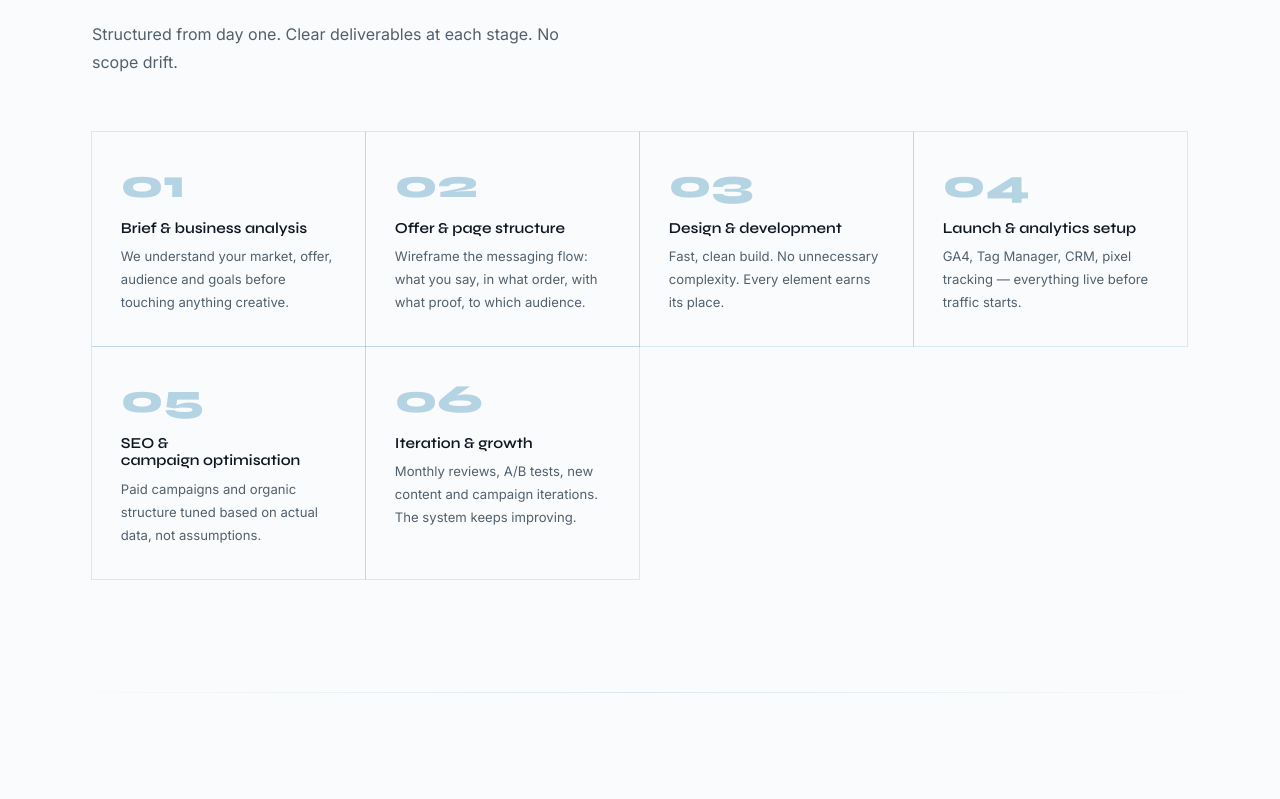
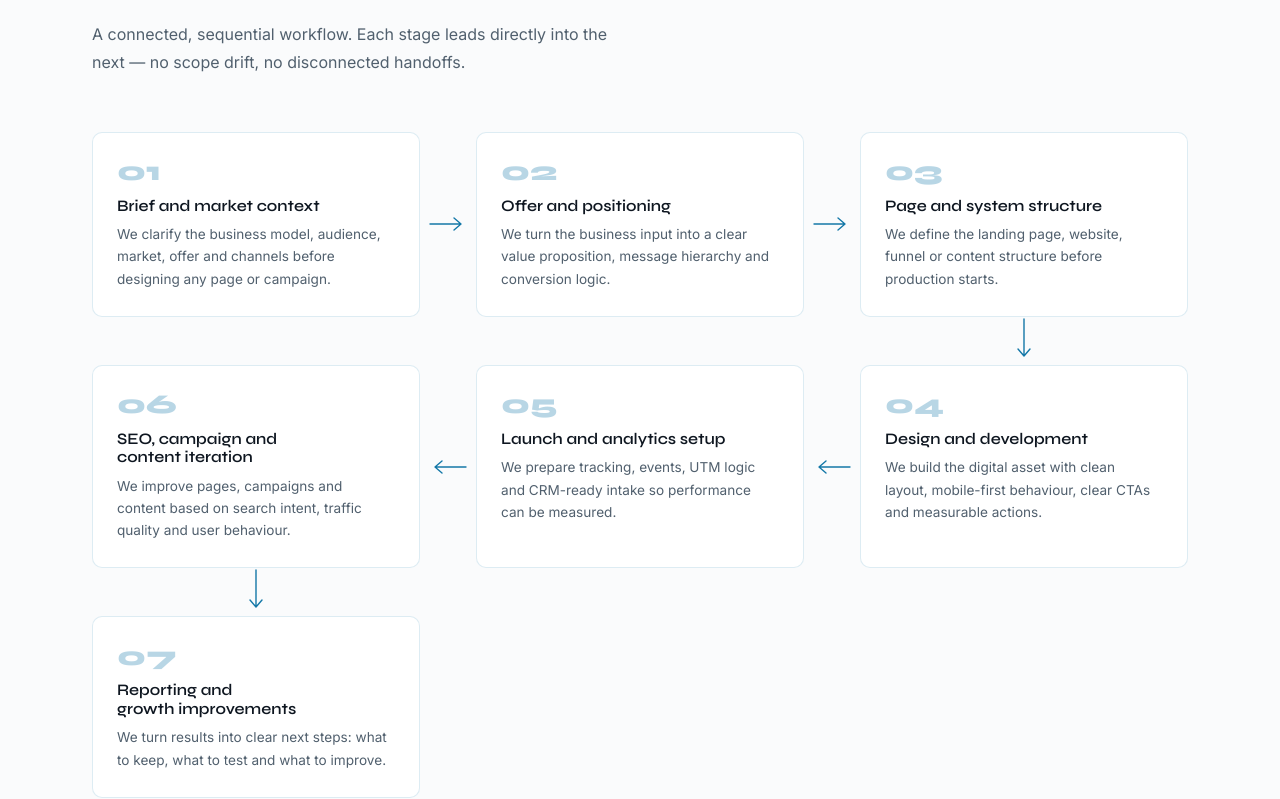
Before and after one commit to Guy4resh-stack/montas-asia-website, a React (Vite) app: page / in a window 1280 px wide. Shown: the part 4445-5244 px from the top of the page. Built offline with nearby package versions, Linux system fonts and the light colour scheme; a web font is replaced by a local one.

Commit message:
feat: connected snake-path Process flow with mobile timeline

```diff
--- /dev/null
+++ b/src/components/ProcessFlow.jsx
@@ -0,0 +1,158 @@
+/**
+ * ProcessFlow — connected, sequential process visualisation for the homepage
+ * Process section. Desktop: a 3-column serpentine ("snake path") layout with
+ * directional connector arrows between steps. Mobile: a vertical timeline
+ * with a continuous connector line.
+ */
+
+const STEPS = [
+  {
+    n: '01',
+    title: 'Brief and market context',
+    text: 'We clarify the business model, audience, market, offer and channels before designing any page or campaign.',
+  },
+  {
+    n: '02',
+    title: 'Offer and positioning',
+    text: 'We turn the business input into a clear value proposition, message hierarchy and conversion logic.',
+  },
+  {
+    n: '03',
+    title: 'Page and system structure',
+    text: 'We define the landing page, website, funnel or content structure before production starts.',
+  },
+  {
+    n: '04',
+    title: 'Design and development',
+    text: 'We build the digital asset with clean layout, mobile-first behaviour, clear CTAs and measurable actions.',
+  },
+  {
+    n: '05',
+    title: 'Launch and analytics setup',
+    text: 'We prepare tracking, events, UTM logic and CRM-ready intake so performance can be measured.',
+  },
+  {
+    n: '06',
+    title: 'SEO, campaign and content iteration',
+    text: 'We improve pages, campaigns and content based on search intent, traffic quality and user behaviour.',
+  },
+  {
+    n: '07',
+    title: 'Reporting and growth improvements',
+    text: 'We turn results into clear next steps: what to keep, what to test and what to improve.',
+  },
+];
+
+/* Grid placement for the desktop serpentine, expressed on a 5-track grid
+   where odd tracks (1,3,5) hold content and even tracks (2,4) hold the
+   connector arrows between them. Row 1 flows left→right (1,2,3), drops
+   down through the right-hand gap row to row 3 which flows right→left
+   (4,5,6), then drops down through the left-hand gap row to row 5 (step 7). */
+const GRID_POSITION = {
+  '01': { row: 1, col: 1 },
+  '02': { row: 1, col: 3 },
+  '03': { row: 1, col: 5 },
+  '04': { row: 3, col: 5 },
+  '05': { row: 3, col: 3 },
+  '06': { row: 3, col: 1 },
+  '07': { row: 5, col: 1 },
+};
+
+/* Horizontal connectors sit in the gap column between two same-row cards.
+   Vertical connectors sit in the gap row between two same-column cards. */
+const H_CONNECTORS = [
+  { row: 1, col: 2, direction: 'right' },
+  { row: 1, col: 4, direction: 'right' },
+  { row: 3, col: 2, direction: 'left' },
+  { row: 3, col: 4, direction: 'left' },
+];
+
+const V_CONNECTORS = [
+  { row: 2, col: 5 },
+  { row: 4, col: 1 },
+];
+
+function HArrow({ direction }) {
+  return (
+    <svg className="pf-h-arrow" width="40" height="16" viewBox="0 0 40 16" fill="none" aria-hidden="true">
+      {direction === 'right' ? (
+        <path d="M2 8 H32 M26 2 L33 8 L26 14" stroke="var(--green-accent)" strokeWidth="1.4" strokeLinecap="round" strokeLinejoin="round" />
+      ) : (
+        <path d="M38 8 H8 M14 2 L7 8 L14 14" stroke="var(--green-accent)" strokeWidth="1.4" strokeLinecap="round" strokeLinejoin="round" />
+      )}
+    </svg>
+  );
+}
+
+function VTurnArrow() {
+  return (
+    <svg className="pf-v-arrow" width="16" height="48" viewBox="0 0 16 48" fill="none" aria-hidden="true">
+      <path d="M8 2 V38 M2 32 L8 39 L14 32" stroke="var(--green-accent)" strokeWidth="1.4" strokeLinecap="round" strokeLinejoin="round" />
+    </svg>
+  );
+}
+
+export default function ProcessFlow() {
+  return (
+    <div className="process-flow">
+
+      {/* Desktop: serpentine connected grid */}
+      <div className="pf-grid" role="list" aria-label="Montas project process, seven connected stages">
+        {STEPS.map((step) => {
+          const pos = GRID_POSITION[step.n];
+          return (
+            <div
+              key={step.n}
+              role="listitem"
+              className="pf-card fade-up"
+              style={{ gridRow: pos.row, gridColumn: pos.col }}
+            >
+              <div className="pf-card-num">{step.n}</div>
+              <h3 className="pf-card-title">{step.title}</h3>
+              <p className="pf-card-text">{step.text}</p>
+            </div>
+          );
+        })}
+
+        {H_CONNECTORS.map((c, i) => (
+          <div
+            key={`h-${i}`}
+            className="pf-h-connector"
+            aria-hidden="true"
+            style={{ gridRow: c.row, gridColumn: c.col }}
+          >
+            <HArrow direction={c.direction} />
+          </div>
+        ))}
+
+        {V_CONNECTORS.map((c, i) => (
+          <div
+            key={`v-${i}`}
+            className="pf-v-connector"
+            aria-hidden="true"
+            style={{ gridRow: c.row, gridColumn: c.col }}
+          >
+            <VTurnArrow />
+          </div>
+        ))}
+      </div>
+
+      {/* Mobile: vertical timeline */}
+      <div className="pf-timeline" role="list" aria-label="Montas project process, seven connected stages">
+        {STEPS.map((step, i) => (
+          <div key={step.n} role="listitem" className="pf-timeline-item fade-up">
+            <div className="pf-timeline-marker">
+              <span className="pf-timeline-num">{step.n}</span>
+              {i < STEPS.length - 1 && <span className="pf-timeline-line" aria-hidden="true" />}
+            </div>
+            <div className="pf-timeline-body">
+              <h3 className="pf-card-title">{step.title}</h3>
+              <p className="pf-card-text">{step.text}</p>
+            </div>
+          </div>
+        ))}
+      </div>
+
+    </div>
+  );
+}
--- a/src/index.css
+++ b/src/index.css
@@ -303,22 +303,7 @@ a.case-card h3 { font-size: 1rem; margin-bottom: 0.8rem; color: var(--text-prima
 }
 .case-placeholder { color: var(--text-dim); font-style: italic; }
 
-/* ─── Process ─── */
-.process-grid {
-  display: grid; grid-template-columns: repeat(auto-fit, minmax(220px, 1fr));
-  margin-top: 3.5rem;
-}
-.process-step {
-  padding: 2rem 1.8rem; border: 1px solid var(--border);
-  margin: -1px 0 0 -1px; transition: background 0.3s;
-}
-.process-step:hover { background: var(--bg-card); }
-.process-num {
-  font-family: 'Syne', sans-serif; font-size: 2.5rem; font-weight: 800;
-  color: var(--border-hover); line-height: 1; margin-bottom: 1rem;
-}
-.process-step h3 { font-size: 0.95rem; margin-bottom: 0.5rem; }
-.process-step p { font-size: 0.82rem; }
+/* ─── Process: see .pf-* rules below for the connected ProcessFlow component ─── */
 
 /* ─── About ─── */
 .about-grid { display: grid; grid-template-columns: 5fr 4fr; gap: 5rem; align-items: start; }
@@ -622,7 +607,6 @@ a.service-index-card:hover .sic-cta { opacity: 1; }
   .footer-inner { grid-template-columns: 1fr; gap: 2rem; }
   .hero-grid { gap: 2rem; }
   .hero-visual { height: 360px; }
-  .process-grid { grid-template-columns: 1fr 1fr; }
   .divider { margin: 0 1.2rem; }
   .cases-scroll-wrapper { padding: 0.5rem 1.2rem 1.5rem; }
   .detail-hero { padding: 2rem 0 3.5rem; }
@@ -1564,3 +1548,136 @@ a.case-overview-card:hover .card-learn-more { opacity: 1; }
 @media (max-width: 600px) {
   .cvm-wrap { max-width: 320px; margin: 0 auto; }
 }
+
+/* ─── ProcessFlow: connected snake-path workflow ─── */
+.process-flow {
+  margin-top: 3.5rem;
+}
+
+/* Desktop serpentine grid */
+.pf-grid {
+  display: grid;
+  grid-template-columns: 1fr 56px 1fr 56px 1fr;
+  grid-auto-rows: minmax(180px, auto);
+  row-gap: 0;
+  align-items: stretch;
+}
+
+.pf-card {
+  background: var(--bg-card);
+  border: 1px solid var(--border);
+  border-radius: 10px;
+  padding: 1.6rem 1.5rem;
+  display: flex;
+  flex-direction: column;
+  transition: border-color 0.25s, background 0.25s;
+}
+.pf-card:hover {
+  border-color: var(--border-hover);
+  background: var(--bg-card-hover);
+}
+.pf-card-num {
+  font-family: 'Syne', sans-serif;
+  font-weight: 800;
+  font-size: 1.7rem;
+  color: var(--border-hover);
+  line-height: 1;
+  margin-bottom: 0.7rem;
+}
+.pf-card-title {
+  font-size: 1rem;
+  margin-bottom: 0.5rem;
+  color: var(--text-primary);
+  text-wrap: balance;
+  max-width: 22ch;
+}
+.pf-card-text {
+  font-size: 0.85rem;
+  line-height: 1.65;
+  color: var(--text-secondary);
+  text-wrap: pretty;
+  max-width: 32ch;
+}
+
+/* Connector cells sit in the gap columns/rows between cards */
+.pf-h-connector {
+  display: flex;
+  align-items: center;
+  justify-content: center;
+}
+.pf-h-arrow {
+  width: 100%;
+  max-width: 40px;
+}
+
+.pf-v-connector {
+  position: relative;
+  display: flex;
+  align-items: center;
+  justify-content: center;
+  pointer-events: none;
+}
+.pf-v-connector .pf-v-arrow {
+  position: relative;
+}
+
+/* Map the actual grid placement using the doubled column tracks
+   (1=card,2=gap,3=card,4=gap,5=card) and three card-rows expressed
+   across five grid rows (card row, then a thin connector row) */
+.pf-grid {
+  grid-template-rows: minmax(180px, auto) 48px minmax(180px, auto) 48px minmax(180px, auto);
+}
+
+/* Hide the desktop grid on small screens, show the timeline instead */
+.pf-timeline { display: none; }
+
+@media (max-width: 860px) {
+  .pf-grid { display: none; }
+  .pf-timeline {
+    display: flex;
+    flex-direction: column;
+  }
+  .pf-timeline-item {
+    display: grid;
+    grid-template-columns: 56px 1fr;
+    gap: 1.2rem;
+  }
+  .pf-timeline-marker {
+    display: flex;
+    flex-direction: column;
+    align-items: center;
+  }
+  .pf-timeline-num {
+    width: 40px;
+    height: 40px;
+    border-radius: 50%;
+    background: var(--bg-card);
+    border: 1px solid var(--border-hover);
+    color: var(--green-accent);
+    font-family: 'Syne', sans-serif;
+    font-weight: 700;
+    font-size: 0.85rem;
+    display: flex;
+    align-items: center;
+    justify-content: center;
+    flex-shrink: 0;
+  }
+  .pf-timeline-line {
+    width: 2px;
+    flex: 1;
+    min-height: 2.2rem;
+    background: linear-gradient(to bottom, var(--border-hover), var(--border));
+    margin-top: 0.4rem;
+  }
+  .pf-timeline-body {
+    padding-bottom: 2.2rem;
+  }
+  .pf-card-title, .pf-card-text {
+    max-width: 100%;
+  }
+}
+
+@media (max-width: 480px) {
+  .pf-timeline-item { grid-template-columns: 44px 1fr; gap: 0.9rem; }
+  .pf-timeline-num { width: 34px; height: 34px; font-size: 0.75rem; }
+}
--- a/src/pages/HomePage.jsx
+++ b/src/pages/HomePage.jsx
@@ -5,6 +5,7 @@ import GrowthSystemVisual from '../components/GrowthSystemVisual.jsx';
 import ServiceIcon from '../components/ServiceIcon.jsx';
 import ProblemCarousel from '../components/ProblemCarousel.jsx';
 import CaseStudiesCarousel from '../components/CaseStudiesCarousel.jsx';
+import ProcessFlow from '../components/ProcessFlow.jsx';
 import { services } from '../data/services.js';
 import { cases } from '../data/cases.js';
 
@@ -121,24 +122,9 @@ export default function HomePage() {
           <div className="section-head fade-up">
             <div className="section-label">How we work</div>
             <h2>Process</h2>
-            <p>Structured from day one. Clear deliverables at each stage. No scope drift.</p>
+            <p>A connected, sequential workflow. Each stage leads directly into the next — no scope drift, no disconnected handoffs.</p>
           </div>
-          <div className="process-grid">
-            {[
-              { n: '01', title: 'Brief & business analysis', desc: 'We understand your market, offer, audience and goals before touching anything creative.' },
-              { n: '02', title: 'Offer & page structure', desc: 'Wireframe the messaging flow: what you say, in what order, with what proof, to which audience.' },
-              { n: '03', title: 'Design & development', desc: 'Fast, clean build. No unnecessary complexity. Every element earns its place.' },
-              { n: '04', title: 'Launch & analytics setup', desc: 'GA4, Tag Manager, CRM, pixel tracking — everything live before traffic starts.' },
-              { n: '05', title: 'SEO & campaign optimisation', desc: 'Paid campaigns and organic structure tuned based on actual data, not assumptions.' },
-              { n: '06', title: 'Iteration & growth', desc: 'Monthly reviews, A/B tests, new content and campaign iterations. The system keeps improving.' },
-            ].map(step => (
-              <div key={step.n} className="process-step fade-up">
-                <div className="process-num">{step.n}</div>
-                <h3>{step.title}</h3>
-                <p>{step.desc}</p>
-              </div>
-            ))}
-          </div>
+          <ProcessFlow />
         </div>
       </section>
 
```
